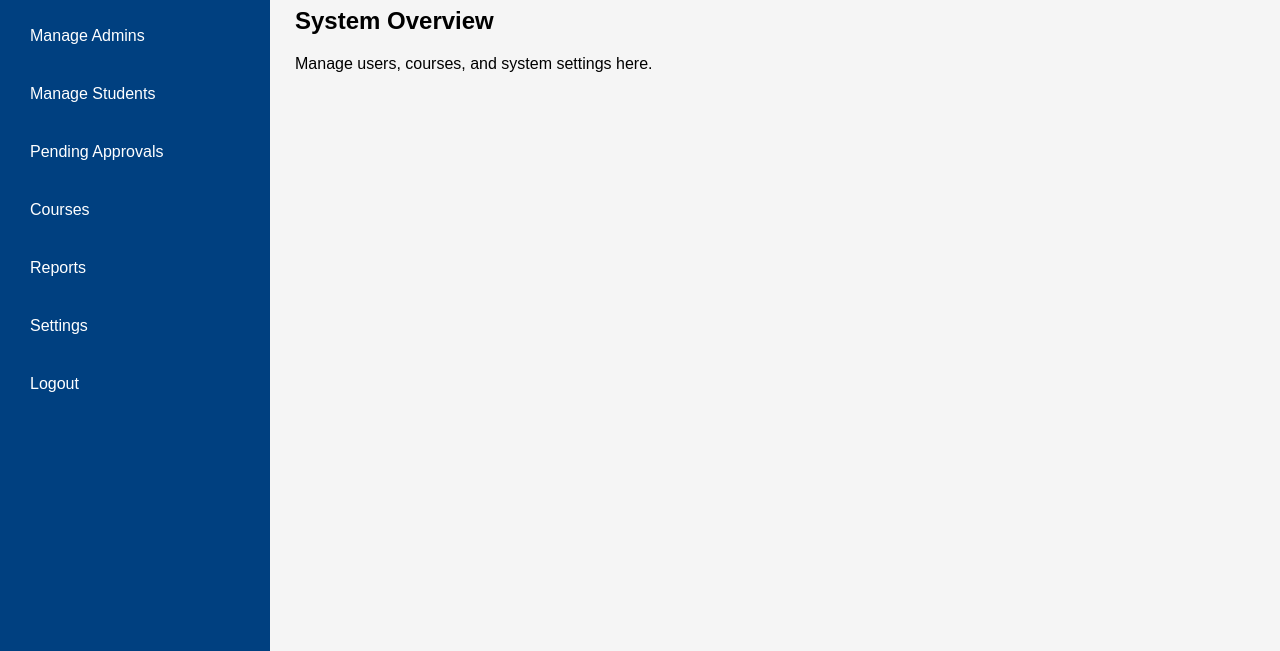
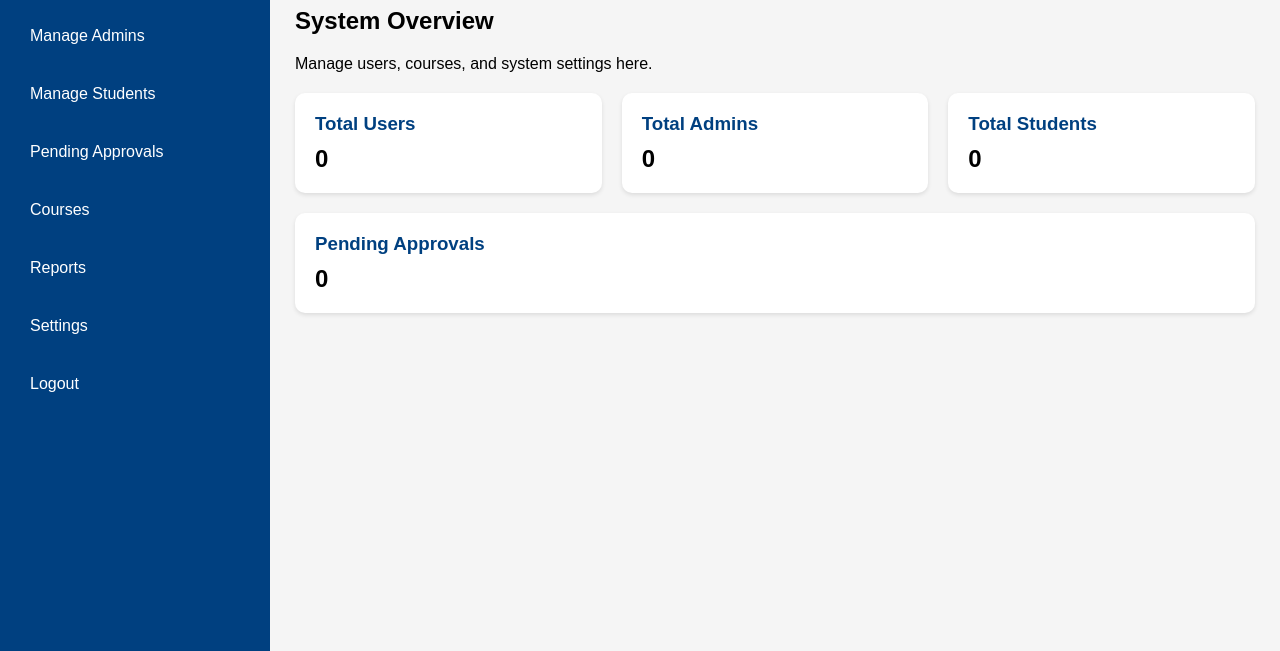
Before and after one commit to NCHSMlearning/e-learning, a plain HTML site: page superadmin.html in a window 1280 px wide. Shown: the part 149-800 px from the top of the page. Drawn offline with nearby package versions, Linux system fonts and the light colour scheme; no server answers.

Commit message:
Update superadmin.html

```diff
--- a/superadmin.html
+++ b/superadmin.html
@@ -96,6 +96,34 @@
       background-color: #dc3545;
       color: white;
     }
+
+    /* Dashboard cards */
+    .stats-container {
+      display: flex;
+      gap: 20px;
+      flex-wrap: wrap;
+      margin-top: 20px;
+    }
+
+    .stat-card {
+      flex: 1;
+      min-width: 200px;
+      background-color: white;
+      border-radius: 10px;
+      padding: 20px;
+      box-shadow: 0 2px 4px rgba(0,0,0,0.1);
+    }
+
+    .stat-card h3 {
+      margin: 0 0 10px;
+      color: #004080;
+    }
+
+    .stat-card p {
+      font-size: 1.5em;
+      margin: 0;
+      font-weight: bold;
+    }
   </style>
 </head>
 
@@ -123,6 +151,25 @@
       <div id="dashboard" class="section">
         <h2>System Overview</h2>
         <p>Manage users, courses, and system settings here.</p>
+
+        <div class="stats-container">
+          <div class="stat-card">
+            <h3>Total Users</h3>
+            <p id="total-users">0</p>
+          </div>
+          <div class="stat-card">
+            <h3>Total Admins</h3>
+            <p id="total-admins">0</p>
+          </div>
+          <div class="stat-card">
+            <h3>Total Students</h3>
+            <p id="total-students">0</p>
+          </div>
+          <div class="stat-card">
+            <h3>Pending Approvals</h3>
+            <p id="total-pending">0</p>
+          </div>
+        </div>
       </div>
 
       <!-- Manage Admins -->
@@ -195,6 +242,22 @@
       if (id === 'admins') loadAdmins();
       if (id === 'students') loadStudents();
       if (id === 'pending') loadPending();
+      if (id === 'dashboard') loadOverview();
+    }
+
+    async function loadOverview() {
+      const { data, error } = await sb.from('profiles').select('*');
+      if (error) return console.error(error.message);
+
+      const total = data.length;
+      const admins = data.filter(u => u.role === 'admin').length;
+      const students = data.filter(u => u.role === 'student').length;
+      const pending = data.filter(u => u.approved === false).length;
+
+      document.getElementById('total-users').textContent = total;
+      document.getElementById('total-admins').textContent = admins;
+      document.getElementById('total-students').textContent = students;
+      document.getElementById('total-pending').textContent = pending;
     }
 
     async function loadAdmins() {
@@ -247,6 +310,7 @@
         alert('User approved successfully');
         loadPending();
         loadStudents();
+        loadOverview();
       }
     }
 
@@ -256,6 +320,7 @@
       else {
         alert('User removed');
         loadPending();
+        loadOverview();
       }
     }
 
@@ -265,6 +330,7 @@
     }
 
     document.addEventListener('DOMContentLoaded', () => {
+      loadOverview();
       loadAdmins();
       loadStudents();
       loadPending();
```
